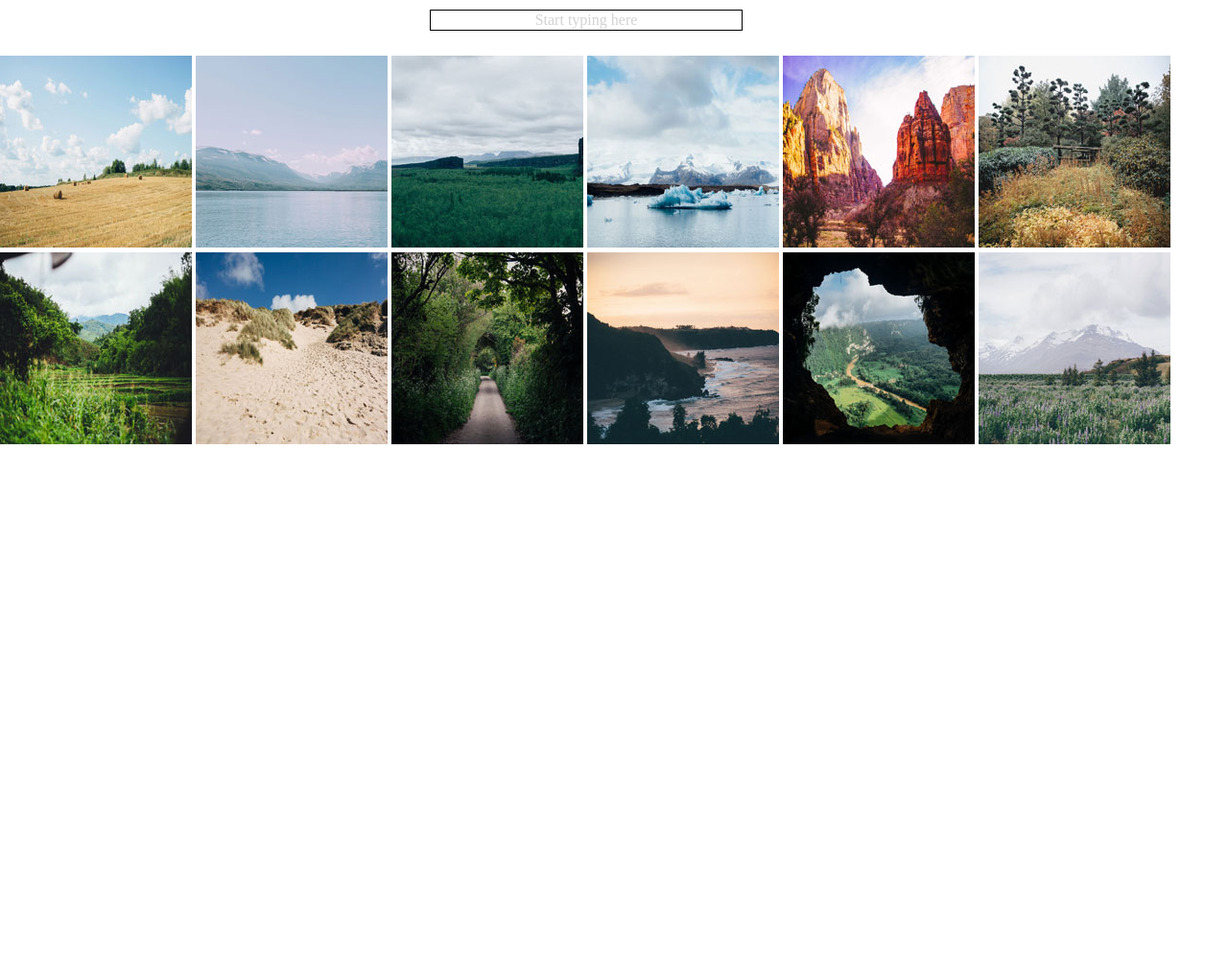
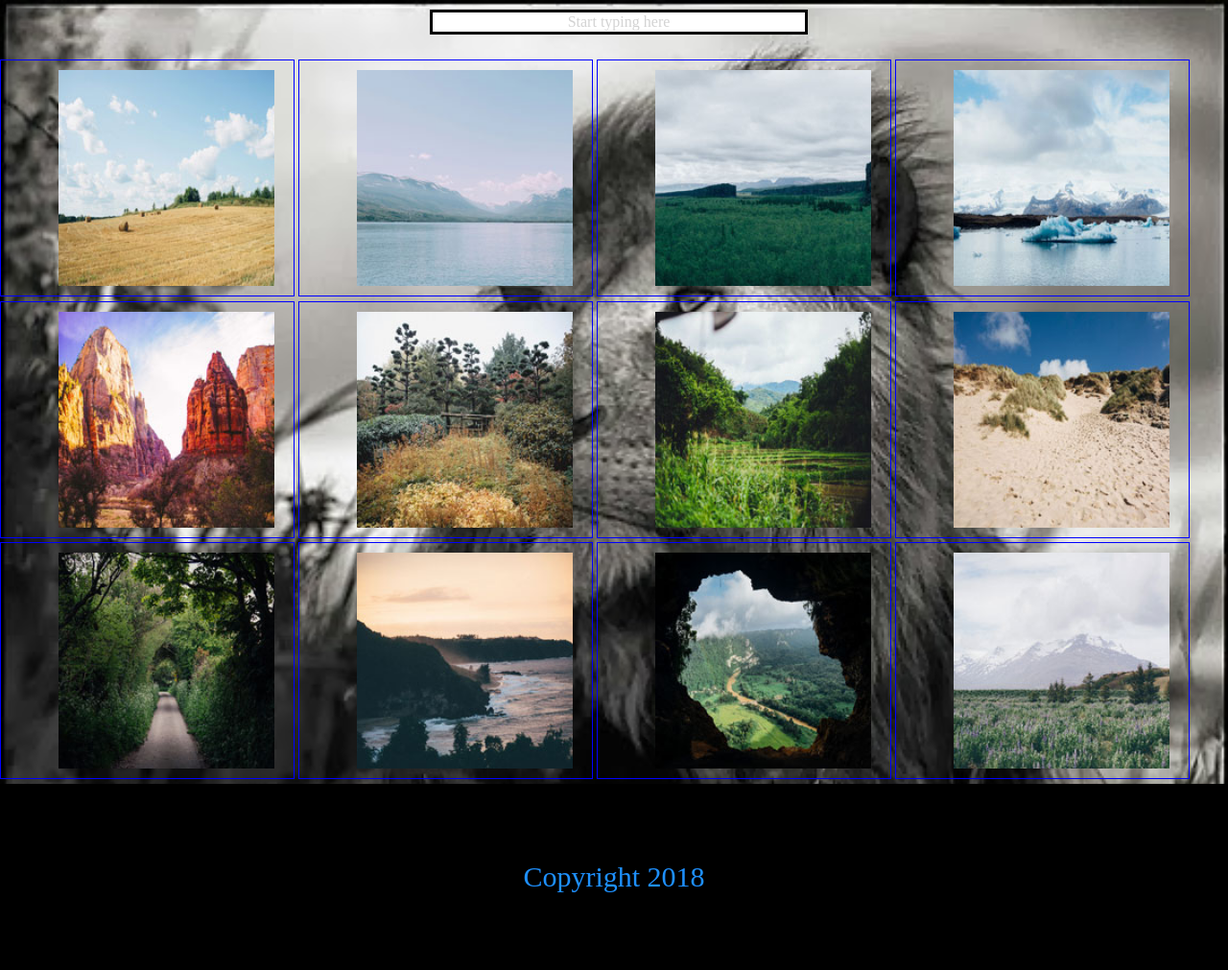
Before and after one commit to Tlacoding111/Techdegree-ProjectFive, a plain HTML site: page index.html in a window 1280 px wide. Shown: the whole page at 96% size. Before the commit the page ends 800 px from the top, so only its background shows below. Drawn offline with Linux system fonts and the light colour scheme.

Commit message:
made changes

```diff
--- a/css/styles.css
+++ b/css/styles.css
@@ -1,20 +1,47 @@
-/*==============Basic Element Styles=========*/
+/*==============Main Page=========*/
 
-h1 {
-    color: blue;
+body {
+    background-image: url(../photos/personalImages/lion.jpg);
+    background-size: cover;
 }
 
 /*==============Search=========*/
 
 input[type="text"] {
-    border: 1px solid black;
-    width: 25%;
+    border: 3px solid black;
+    width: 30%;
     margin: 10px 35%;
     text-align: center;
-    color: gray;
+    color: blue;
 }
 
 input::placeholder {
     color: lightgray;
     text-align: center;
 }
+
+/*==============Photos=========*/
+
+.photos {
+    padding: 10px 20px;
+    padding-left: 60px;
+    width: 225px;
+    border: 1px solid blue;
+}
+
+.photos:hover {
+    border-color: yellow;
+}
+
+/*==============Footer=========*/
+
+footer {
+    text-align: center;
+    background-color: black;
+    padding: 50px;
+}
+
+footer p {
+    color: dodgerblue;
+    font-size: 30px;
+}
--- a/index.html
+++ b/index.html
@@ -20,30 +20,36 @@
 
         <div id="images" class="list">
 
-            <a href="photos/01.jpg" data-lightbox="image" data-title="I love hay bales. Took this snap on a drive through the countryside past some straw fields."><img src="photos/thumbnails/01.jpg" alt="Hey Bales"></a>
+            <a href="photos/01.jpg" data-lightbox="image" data-title="I love hay bales. Took this snap on a drive through the countryside past some straw fields."><img src="photos/thumbnails/01.jpg" alt="Hey Bales" class="photos"></a>
 
-            <a href="photos/02.jpg" data-lightbox="image" data-title="The lake was so calm today. We had a great view of the snow on the mountains from here."><img src="photos/thumbnails/02.jpg" alt="Lake"></a>
+            <a href="photos/02.jpg" data-lightbox="image" data-title="The lake was so calm today. We had a great view of the snow on the mountains from here."><img src="photos/thumbnails/02.jpg" alt="Lake" class="photos"></a>
 
-            <a href="photos/03.jpg" data-lightbox="image" data-title="I hiked to the top of the mountain and got this picture of the canyon and trees below."><img src="photos/thumbnails/03.jpg" alt="Canyon"></a>
+            <a href="photos/03.jpg" data-lightbox="image" data-title="I hiked to the top of the mountain and got this picture of the canyon and trees below."><img src="photos/thumbnails/03.jpg" alt="Canyon" class="photos"></a>
 
-            <a href="photos/04.jpg" data-lightbox="image" data-title="It was amazing to see an iceberg up close, it was so cold but didn’t snow today."><img src="photos/thumbnails/04.jpg" alt="Iceberg"></a>
+            <a href="photos/04.jpg" data-lightbox="image" data-title="It was amazing to see an iceberg up close, it was so cold but didn’t snow today."><img src="photos/thumbnails/04.jpg" alt="Iceberg" class="photos"></a>
 
-            <a href="photos/05.jpg" data-lightbox="image" data-title="The red cliffs were beautiful. It was really hot in the desert but we did a lot of walking through the canyons."><img src="photos/thumbnails/05.jpg" alt="Desert"></a>
+            <a href="photos/05.jpg" data-lightbox="image" data-title="The red cliffs were beautiful. It was really hot in the desert but we did a lot of walking through the canyons."><img src="photos/thumbnails/05.jpg" alt="Desert" class="photos"></a>
 
-            <a href="photos/06.jpg" data-lightbox="image" data-title="Fall is coming, I love when the leaves on the trees start to change color."><img src="photos/thumbnails/06.jpg" alt="Fall"></a>
+            <a href="photos/06.jpg" data-lightbox="image" data-title="Fall is coming, I love when the leaves on the trees start to change color."><img src="photos/thumbnails/06.jpg" alt="Fall" class="photos"></a>
 
-            <a href="photos/07.jpg" data-lightbox="image" data-title="I drove past this plantation yesterday, everything is so green!"><img src="photos/thumbnails/07.jpg" alt="Plantation"></a>
+            <a href="photos/07.jpg" data-lightbox="image" data-title="I drove past this plantation yesterday, everything is so green!"><img src="photos/thumbnails/07.jpg" alt="Plantation" class="photos"></a>
 
-            <a href="photos/08.jpg" data-lightbox="image" data-title="My summer vacation to the Oregon Coast. I love the sandy dunes!"><img src="photos/thumbnails/08.jpg" at="Dunes"></a>
+            <a href="photos/08.jpg" data-lightbox="image" data-title="My summer vacation to the Oregon Coast. I love the sandy dunes!"><img src="photos/thumbnails/08.jpg" at="Dunes" class="photos"></a>
 
-            <a href="photos/09.jpg" data-lightbox="image" data-title="We enjoyed a quiet stroll down this countryside lane."><img src="photos/thumbnails/09.jpg" alt="Countryside Lane"></a>
+            <a href="photos/09.jpg" data-lightbox="image" data-title="We enjoyed a quiet stroll down this countryside lane."><img src="photos/thumbnails/09.jpg" alt="Countryside Lane" class="photos"></a>
 
-            <a href="photos/10.jpg" data-lightbox="image" data-title="Sunset at the coast! The sky turned a lovely shade of orange."><img src="photos/thumbnails/10.jpg" alt="Sunset"></a>
+            <a href="photos/10.jpg" data-lightbox="image" data-title="Sunset at the coast! The sky turned a lovely shade of orange."><img src="photos/thumbnails/10.jpg" alt="Sunset" class="photos"></a>
 
-            <a href="photos/11.jpg" data-lightbox="image" data-title="I did a tour of a cave today and the view of the landscape below was breathtaking."><img src="photos/thumbnails/11.jpg" alt="Cave"></a>
+            <a href="photos/11.jpg" data-lightbox="image" data-title="I did a tour of a cave today and the view of the landscape below was breathtaking."><img src="photos/thumbnails/11.jpg" alt="Cave" class="photos"></a>
 
-            <a href="photos/12.jpg" data-lightbox="image" data-title="I walked through this meadow of bluebells and got a good view of the snow on the mountain before the fog came in."><img src="photos/thumbnails/12.jpg" alt="Bluebells"></a>
+            <a href="photos/12.jpg" data-lightbox="image" data-title="I walked through this meadow of bluebells and got a good view of the snow on the mountain before the fog came in."><img src="photos/thumbnails/12.jpg" alt="Bluebells" class="photos"></a>
         </div>
+
+        <footer>
+            <div>
+                <p>Copyright 2018</p>
+            </div>
+        </footer>
 
         <script src="js/jquery-3.3.1.min.js"></script>
         <script type="text/javascript" src="hideSeek-master/jquery.hideseek.min.js"></script>
```
Also changed, not shown: photos/personalImages/apartment.jpg (added), photos/personalImages/lion.jpg (added), photos/personalImages/newYorkCity.jpg (added), 2 other files.
